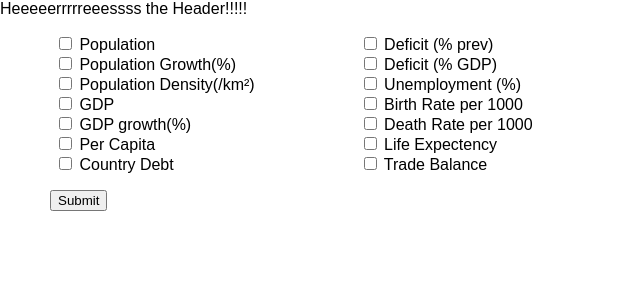
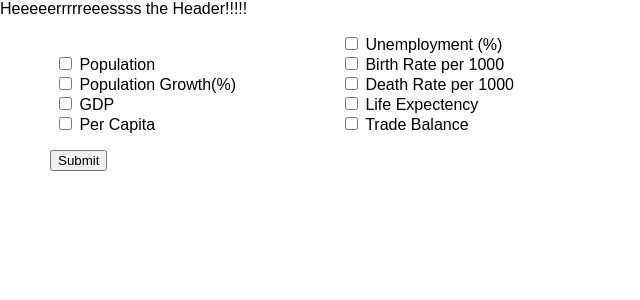
Before and after one commit to MyNameIsSpencer/country_proj, a React (Create React App) app: page /globalanalytics in a window 1280 px wide. Shown: the top 300 px of the page, without its empty margins (0-640 px from the left). Built offline with nearby package versions, Linux system fonts and the light colour scheme; no server answers.

Commit message:
passing data to corrmatrix

```diff
--- a/src/CSS/GlobalAnalytics.css
+++ b/src/CSS/GlobalAnalytics.css
@@ -3,6 +3,6 @@
   margin-right: 50px;
 }
 
-input[type=submit] {
+button[type=submit] {
   margin-left: 50px;
 }
--- a/src/Components/CorrMatrix.js
+++ b/src/Components/CorrMatrix.js
@@ -2,22 +2,131 @@
 import React, { Component } from 'react';
 import axios from 'axios';
 
+const indicatorSets = {"Population": "SP.POP.TOTL", "Population Growth %": "SP.POP.GROW", "GDP": "NY.GDP.MKTP.CD",
+"Per Capita": "SL.GDP.PCAP.EM.KD", "Unemployment": "SL.UEM.TOTL.ZS", "Birth Rate": "SP.DYN.CBRT.IN", "Death Rate": "SP.DYN.CDRT.IN",
+"Life Expectency": "SP.DYN.LE00.IN", "Trade Balance": "NE.RSB.GNFS.CD"}
 
-export default class CorrMatrix extends Component {
+var idCounter = 1;
+
+// var RecordsComponent = React.createClass({
+//     getInitialState: {
+//         return {
+//           rows: ['row 1', 'row 2', 'row 3']
+//         }
+//     },
+//     render : function() {
+//         return (
+//             <div>
+//                 <table>
+//                     {rows.map((r) => (
+//                       <tr>
+//                           <td>{r}</td>
+//                       </tr>
+//                     ))}
+//                 </table>
+//                 <button id="addBtn" onClick={addRow}>ADD</button>
+//             </div>
+//         );
+//     },
+//     addRow : function() {
+//         var rows = this.state.rows
+//         rows.push('new row')
+//         this.setState({rows: rows})
+//     },
+// });
 
 
 
-  getPractice() {
-    axios.get(`http://api.worldbank.org/v2/countries/wld/indicators/SP.POP.TOTL?format=json`)
+export default class CorrMatrix extends Component {
+  constructor(props) {
+    super(props);
+    this.state = {
+      dataArray: [],
+      headingsSwitch: 0
+    }
+  }
+
+
+  componentDidMount() {
+    let lister = this.props.indicatorList;
+    lister.map(indicator =>
+      this.getIndicators(indicator)
+    );
+    console.log(this.state.dataArray);
+  }
+
+  getIndicators(indicator) {
+    let code = indicatorSets[indicator];
+    let tempArr = this.state.dataArray;
+    axios.get(`http://api.worldbank.org/v2/countries/wld/indicators/${code}?format=json`)
     .then(res => {
-      console.log(res);
-    })
+      tempArr.push({id: idCounter, name: indicator, data: res.data});
+      this.setState({ dataArray: tempArr });
+      idCounter ++;
+    });
+  }
+
+  renderHeadings() {
+    let headingsList = this.state.dataArray
+    if(this.state.headingsSwitch) {
+
+    }
+  }
+
+  renderRow(counter) {
+    return(
+      <tr>
+        <td>{counter}</td>
+      </tr>
+    )
+  }
+
+
+
+
+
+
+  renderAllRows() {
+    let indicators = this.state.dataArray;
+    let counter = 0;
+    for (let i = 1; i < 5; i++) {
+      return (<div><td><p>Number {i}</p></td></div>)  //this.renderRow(i);
+    }
+    // indicators.map(indicator => renderRow(counter));
+    // let tableSize = indicators.length;
+    // for (i =1 ; i < tableSize + 1; i++) {
+    //   <
+    // }
+    // return (
+    //   <tr>
+    //     <td>counter</td>
+    //     {this.renderCells}
+    //     tableSize.map(indicator => {
+    //       counter ++
+    //       return <td value={indicator[1][0]}/>
+    //     )}
+    //   </tr>
+    // )
+  }
+
+  renderCells() {
+
   }
 
   render() {
     return(
       <div>
-        {this.getPractice()}
+        <table>
+          <tbody>
+            <tr>
+              <th>
+                {this.renderHeadings()}
+              </th>
+            </tr>
+            <tr>
+            </tr>
+          </tbody>
+        </table>
       </div>
     )
   }
--- a/src/Components/GlobalAnalytics.js
+++ b/src/Components/GlobalAnalytics.js
@@ -7,67 +7,77 @@ export default class GlobalAnalytics extends Component {
   constructor(props) {
     super(props);
     this.state = {
-      selectedIndicators: []
+      selectedIndicators: [],
+      matrixSwitch: 0
     }
 
     this.handleCheckboxChange = this.handleCheckboxChange.bind(this);
+    this.renderMatrix = this.renderMatrix.bind(this);
   }
 
-  addSelectedIndicator(valure) {
+  addSelectedIndicator(namer) {
     let tempArr = this.state.selectedIndicators;
-    tempArr.push(valure);
+    tempArr.push(namer);
     this.setState({
       selectedIndicators: tempArr
     });
   }
 
-  removeSelectedIndicator(valure){
+  removeSelectedIndicator(namer){
     let tempArr = this.state.selectedIndicators;
     for (let i = 0; i < tempArr.length; i++) {
-      if (tempArr[i] === valure) {
+      if (tempArr[i] === namer) {
         tempArr.splice(i, 1);
       }
     }
-    for (let indicator of tempArr) {
-      console.log(indicator);
+    this.setState({ selectedIndicators: tempArr });
+    console.log(this.state.selectedIndicators);
+  }
+
+  handleCheckboxChange(namer) {
+    (!this.state.selectedIndicators.includes(namer) ? this.addSelectedIndicator(namer) : this.removeSelectedIndicator(namer));
+  }
+
+  handleMatrixSubmit(event) {
+    event.preventDefault();
+    this.setState({
+      matrixSwitch: 1
+    });
+  }
+
+  renderMatrix(){
+    if (this.state.matrixSwitch) {
+      return <CorrMatrix indicatorList={this.state.selectedIndicators} />
     }
   }
 
-  handleCheckboxChange(valure) {
-    (!this.state.selectedIndicators.includes(valure) ? this.addSelectedIndicator(valure) : this.removeSelectedIndicator(valure));
-    // this.setState({
-    //   s
-    // })
-  }
-
+  // <form onSubmit={this.handleSubmit}>
   render(){
     return(
       <div>
         <form>
-
           <ul className="list-column">
-            <li><label><input type="checkbox" indicator="SP.POP.TOTL" value="population" onChange={e => this.handleCheckboxChange(e.target.indicator)} /> Population</label></li>
-            <li><label><input type="checkbox" value="popGrowthPercent" onChange={e => this.handleCheckboxChange(e.target.value)} /> Population Growth(%)</label></li>
-            <li><label><input type="checkbox" value="popDensity" onChange={e => this.handleCheckboxChange(e.target.value)} /> Population Density(/km²)</label></li>
-            <li><label><input type="checkbox" value="gdp" onChange={e => this.handleCheckboxChange(e.target.value)} /> GDP</label></li>
-            <li><label><input type="checkbox" value="gdpGrowthPercent" onChange={e => this.handleCheckboxChange(e.target.value)} /> GDP growth(%)</label></li>
-            <li><label><input type="checkbox" value="perCapita" onChange={e => this.handleCheckboxChange(e.target.value)} /> Per Capita</label></li>
-            <li><label><input type="checkbox" value="debt" onChange={e => this.handleCheckboxChange(e.target.value)} /> Country Debt</label></li>
+            <li><label><input type="checkbox" name="Population" onChange={e => this.handleCheckboxChange(e.target.name)} /> Population</label></li>
+            <li><label><input type="checkbox" name="Population Growth %" onChange={e => this.handleCheckboxChange(e.target.name)} /> Population Growth(%)</label></li>
+            {/* <li><label><input type="checkbox" name="popDensity" onChange={e => this.handleCheckboxChange(e.target.name)} /> Population Density(/km²)</label></li> */}
+            <li><label><input type="checkbox" name="GDP" onChange={e => this.handleCheckboxChange(e.target.name)} /> GDP</label></li>
+            {/* <li><label><input type="checkbox" name="gdpGrowthPercent" onChange={e => this.handleCheckboxChange(e.target.name)} /> GDP growth(%)</label></li> */}
+            <li><label><input type="checkbox" name="Per Capita" onChange={e => this.handleCheckboxChange(e.target.name)} /> Per Capita</label></li>
+            {/* <li><label><input type="checkbox" name="debt" onChange={e => this.handleCheckboxChange(e.target.name)} /> Country Debt</label></li> */}
           </ul>
           <ul className="list-column">
-            <li><label><input type="checkbox" value="deficitPrev" onChange={e => this.handleCheckboxChange(e.target.value)} /> Deficit (% prev)</label></li>
-            <li><label><input type="checkbox" value="deficitGdp" onChange={e => this.handleCheckboxChange(e.target.value)} /> Deficit (% GDP)</label></li>
-            <li><label><input type="checkbox" value="unemployment" onChange={e => this.handleCheckboxChange(e.target.value)} /> Unemployment (%)</label></li>
-            <li><label><input type="checkbox" value="birthRate" onChange={e => this.handleCheckboxChange(e.target.value)} /> Birth Rate per 1000</label></li>
-            <li><label><input type="checkbox" value="deathRate" onChange={e => this.handleCheckboxChange(e.target.value)} /> Death Rate per 1000</label></li>
-            <li><label><input type="checkbox" value="lifeExpectency" onChange={e => this.handleCheckboxChange(e.target.value)} /> Life Expectency</label></li>
-            <li><label><input type="checkbox" value="tradeBalance" onChange={e => this.handleCheckboxChange(e.target.value)} /> Trade Balance</label></li>
+            {/* <li><label><input type="checkbox" name="deficitPrev" onChange={e => this.handleCheckboxChange(e.target.name)} /> Deficit (% prev)</label></li> */}
+            {/* <li><label><input type="checkbox" name="deficitGdp" onChange={e => this.handleCheckboxChange(e.target.name)} /> Deficit (% GDP)</label></li> */}
+            <li><label><input type="checkbox" name="Unemployment" onChange={e => this.handleCheckboxChange(e.target.name)} /> Unemployment (%)</label></li>
+            <li><label><input type="checkbox" name="Birth Rate" onChange={e => this.handleCheckboxChange(e.target.name)} /> Birth Rate per 1000</label></li>
+            <li><label><input type="checkbox" name="Death Rate" onChange={e => this.handleCheckboxChange(e.target.name)} /> Death Rate per 1000</label></li>
+            <li><label><input type="checkbox" name="Life Expectency" onChange={e => this.handleCheckboxChange(e.target.name)} /> Life Expectency</label></li>
+            <li><label><input type="checkbox" name="Trade Balance" onChange={e => this.handleCheckboxChange(e.target.name)} /> Trade Balance</label></li>
           </ul>
           <br/>
-          <input type="submit" value="Submit" />
+          <button type="submit" onClick={e => {this.handleMatrixSubmit(e)}} > Submit </button>
         </form>
-
-        <CorrMatrix indicatorList={this.state.selectedIndicators} />
+        {this.renderMatrix()}
       </div>
     )
   }
--- a/src/Components/SoloCountry.js
+++ b/src/Components/SoloCountry.js
@@ -161,7 +161,7 @@ export default class SoloCountry extends Component {
   }
 
   getDeathRate(code) {  //   <<<<< for 2015
-    let query = '	SP.DYN.CDRT.IN';
+    let query = 'SP.DYN.CDRT.IN';
     axios.get(`http://api.worldbank.org/v2/countries/${code}/indicators/${query}?format=json`)
     .then(res => {
       let deathRate = res.data[1][1]['value'];
```
Also changed, not shown: src/Components/Countries.js (indentation only).
